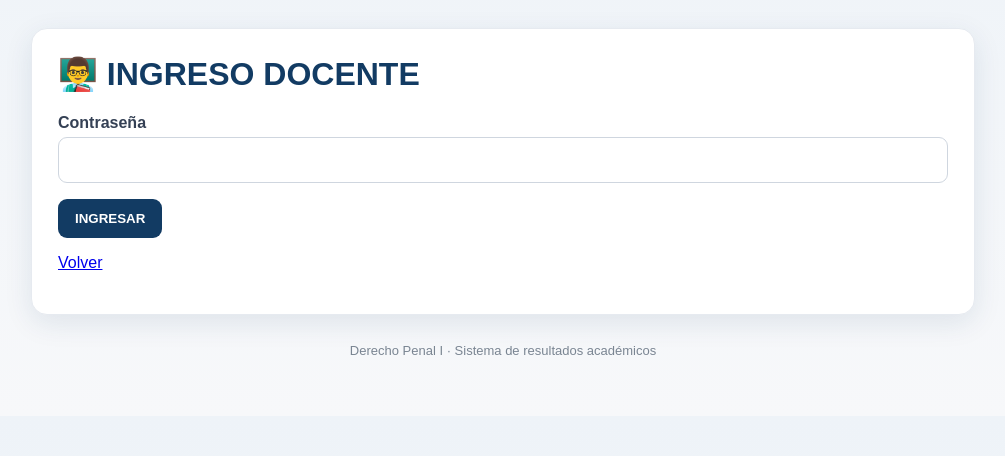
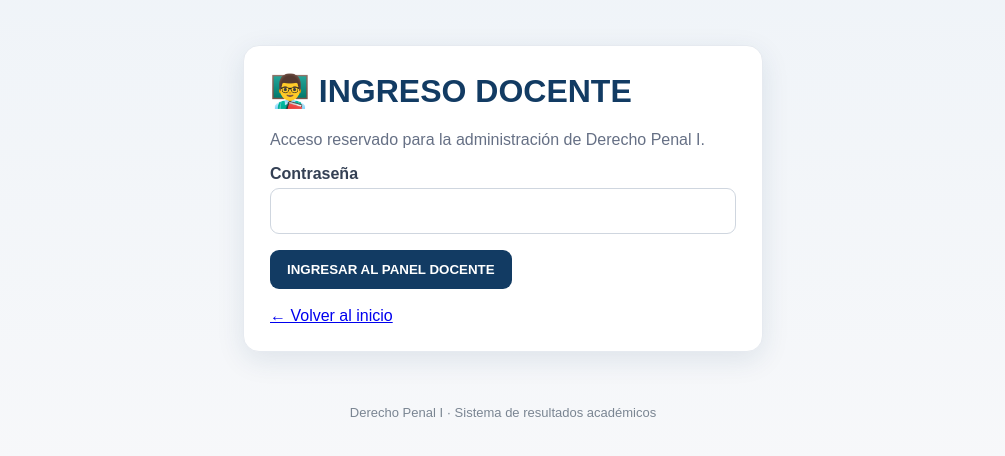
Before and after one commit to ruizmarcos441/derecho-penal-I, a Flask app: page /teacher/login in a window 1280 px wide. Shown: the part 119-575 px from the top of the page, without its empty margins (137-1142 px from the left). Run offline with Flask 3, Linux system fonts and the light colour scheme.

Commit message:
Update teacher_login.html

```diff
--- a/templates/teacher_login.html
+++ b/templates/teacher_login.html
@@ -1 +1,38 @@
-{% extends "base.html" %}{% block content %}<div class="card"><h1>👨‍🏫 INGRESO DOCENTE</h1><form method="post"><label>Contraseña</label><input type="password" name="password" autocomplete="current-password" required><button>INGRESAR</button></form><p><a href="/">Volver</a></p></div>{% endblock %}
+{% extends "base.html" %}
+
+{% block content %}
+
+<div class="card" style="max-width:520px;margin:45px auto">
+
+    <h1>👨‍🏫 INGRESO DOCENTE</h1>
+
+    <p class="muted">
+        Acceso reservado para la administración de Derecho Penal I.
+    </p>
+
+    <form method="post">
+
+        <label>Contraseña</label>
+
+        <input
+            type="password"
+            name="password"
+            autocomplete="current-password"
+            required
+        >
+
+        <button type="submit">
+            INGRESAR AL PANEL DOCENTE
+        </button>
+
+    </form>
+
+    <br>
+
+    <a href="/">
+        ← Volver al inicio
+    </a>
+
+</div>
+
+{% endblock %}
```
